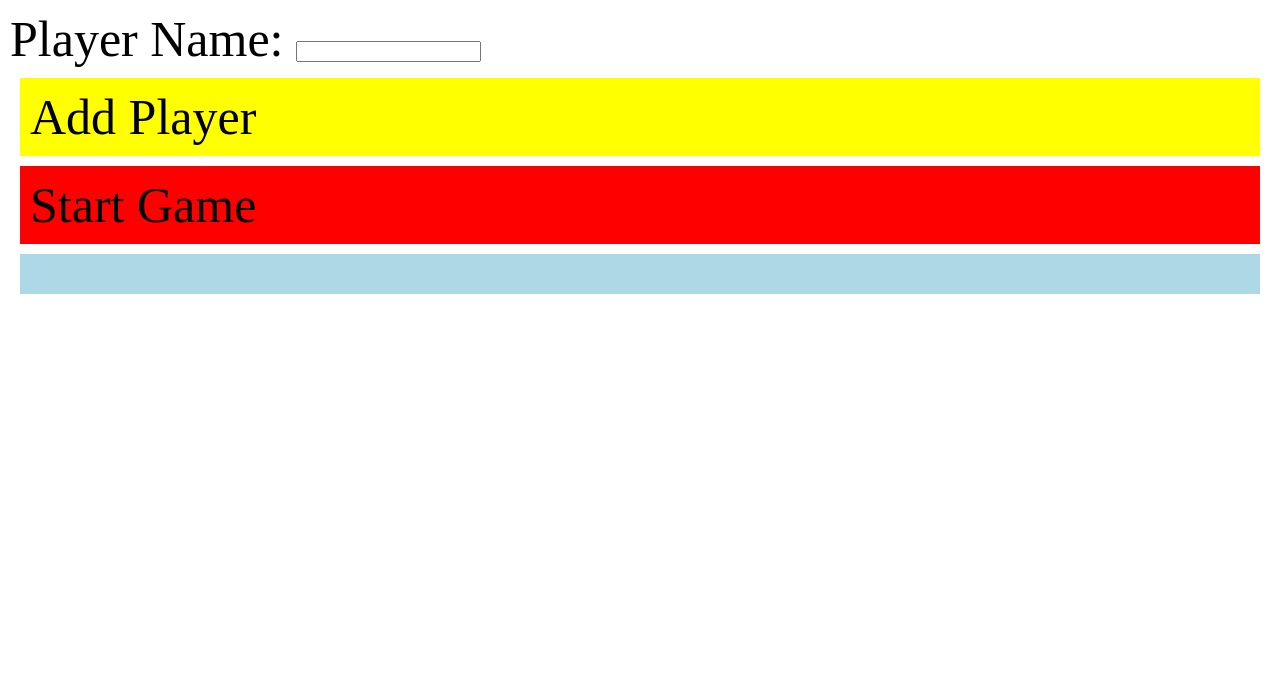
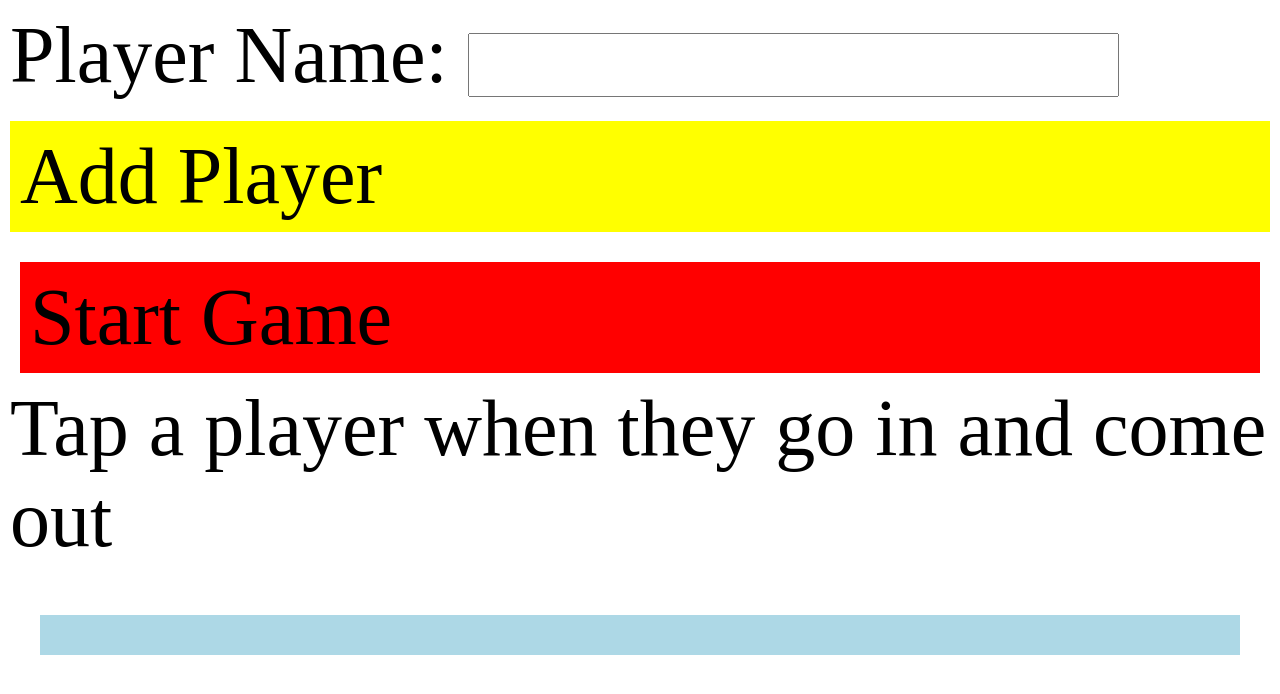
Before and after one commit to bsmith8108/MidfielderRotation, a plain HTML site: page index.html in a window 1280 px wide. Both pictures are taken after a click on the element "Add Player". Drawn offline with nearby package versions, Linux system fonts and the light colour scheme.

Commit message:
some style changes toe help

```diff
--- a/index.html
+++ b/index.html
@@ -13,6 +13,7 @@
 	<div id="startgame">Start Game</div>
 </div>
 <div id="players">
+Tap a player when they go in and come out
 
 </div>
 
--- a/main.css
+++ b/main.css
@@ -1,18 +1,23 @@
 body {
 margin:0px;
 padding:0px;
-font-size:50px;
+font-size:80px;
 }
 
 #players-input {
 margin:10px;
 }
 
+input {
+font-size:50px;
+}
+
 #submit {
 cursor:pointer;
 padding:10px;
 background-color:yellow;
-margin:10px;
+margin-bottom:30px;
+margin-top:20px;
 
 }
 
@@ -28,7 +33,8 @@ margin:10px;
 
 .player-class {
 padding:20px;
-margin:10px;
+margin:30px;
+margin-top:50px;
 background-color:lightblue;
 cursor:pointer;
 }
--- a/rotation.js
+++ b/rotation.js
@@ -4,10 +4,9 @@ $(document).ready( function() {
 	var submit = $("#submit"),
 	done = $("#startgame"),
 	playerbox = $("#players");
-	console.log("here")
 	submit.click(function() {
 		var player = $("#player").val();
-		console.log("Player to be passed: ",typeof player)
+		$("#player").val("");
 		playerbox.append("<div class=\"player-class\" id=\""+player+"\" onclick=\"toggletime(\'"+player+"\')\">"+player+"</div>");
 		player_list.push(player);
 	});
```
